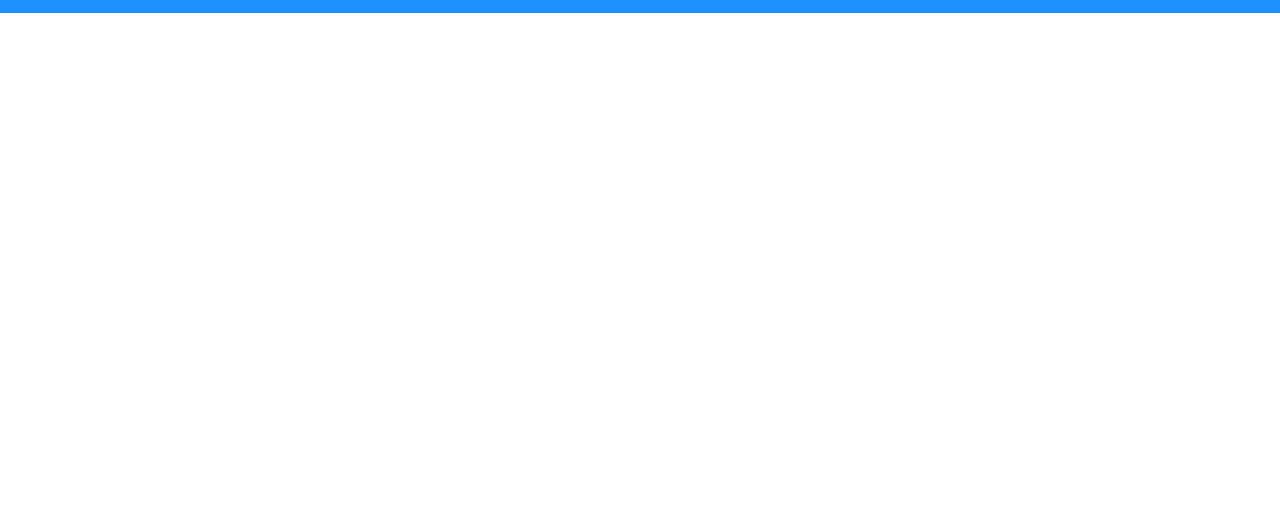
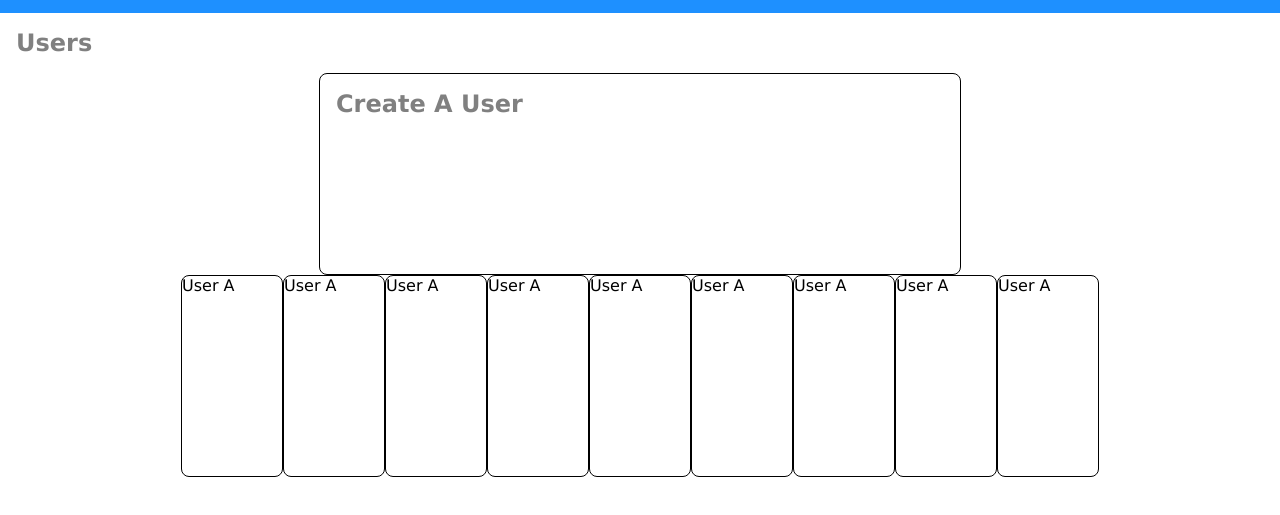
Before and after one commit to joshuabuchman/WeekendProjects, a plain HTML site: page Katt-Josh-1/index.html in a window 1280 px wide. Shown: the part 47-562 px from the top of the page. Drawn offline with Linux system fonts and the light colour scheme.

Commit message:
add small boxes

```diff
--- a/Katt-Josh-1/index.html
+++ b/Katt-Josh-1/index.html
@@ -6,6 +6,8 @@
             {
                 font-family: verdana;
                 margin: 0;
+            }
+            main {
             }
             nav
             {
@@ -29,6 +31,38 @@
             {
                 font-weight: bold;
             }
+
+            h2 {
+                color: grey;
+                padding: 1rem;
+                margin: 0rem;
+            }
+
+            main div {
+            }
+
+
+            .boxes {
+                display: flex;
+                justify-content: center;
+                flex-wrap: wrap;
+            }
+
+            .create-user {
+                width: 50%;
+                height: 200px;
+                border: solid 1px black;
+                border-radius: 0.5rem;
+                padding: 0;
+            }
+            .smallBoxes
+            {
+                width: 100px;
+                height: 200px;
+                border: solid 1px black;
+                border-radius: 0.5rem;
+                padding: 0;
+            }
         </style>
     </head>
     <body>
@@ -39,7 +73,23 @@
             <a href="#">Contact</a>
         </nav>
         <main>
-
+            <h2>Users</h2>
+            <div class="boxes">
+                <div class="create-user">
+                    <h2>Create A User</h2>
+                </div>
+            </div>
+            <div class="boxes">
+                <div class="smallBoxes">User A</div>
+                <div class="smallBoxes">User A</div>
+                <div class="smallBoxes">User A</div>
+                <div class="smallBoxes">User A</div>
+                <div class="smallBoxes">User A</div>
+                <div class="smallBoxes">User A</div>
+                <div class="smallBoxes">User A</div>
+                <div class="smallBoxes">User A</div>
+                <div class="smallBoxes">User A</div>
+            </div>
         </main>
     </body>
 </html>
```
Also changed, not shown: Katt-Josh-1/AcmeLayout.html (added, +94 -0 lines).
